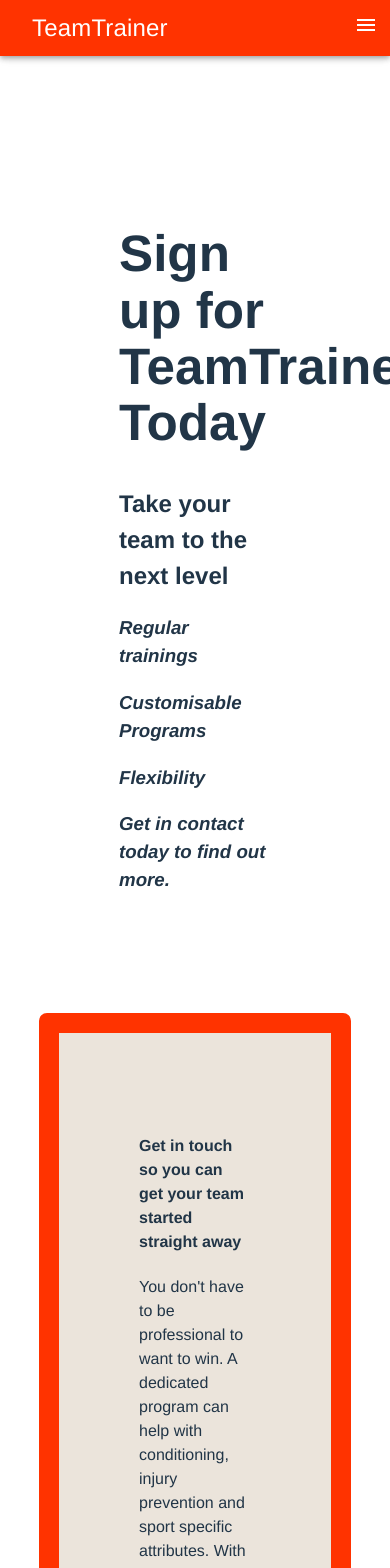
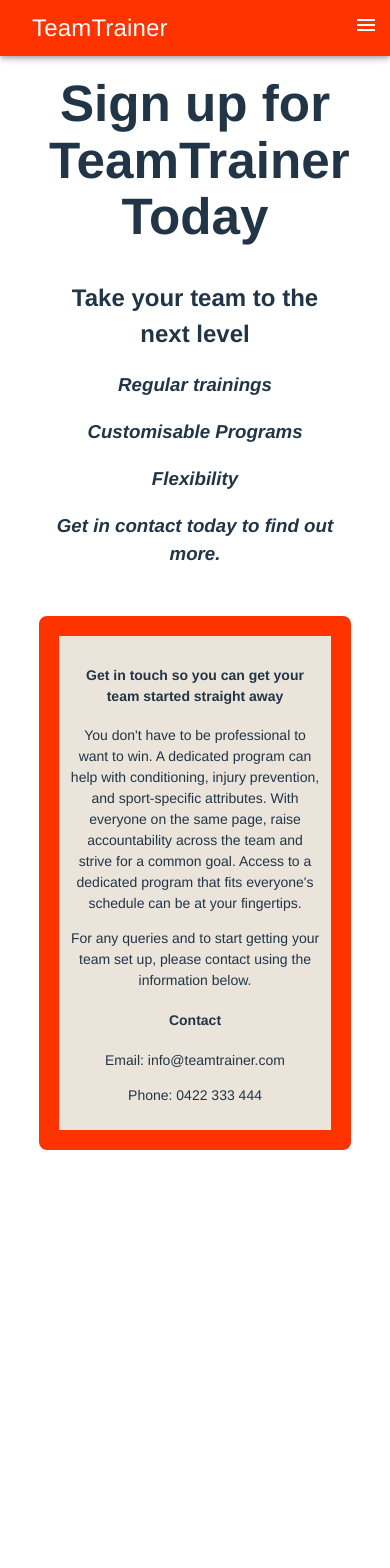
Before and after one commit to Benjfrench/capstoneApp, a React (Vite) app: page / in a window 390 px wide. Shown: the top 1568 px of the page. After the commit the page ends 1197 px from the top, so only its background shows below. Built offline with nearby package versions, Linux system fonts and the light colour scheme.

Commit message:
responsive css fix

```diff
--- a/src/App.css
+++ b/src/App.css
@@ -63,8 +63,23 @@
   }
 
   .welcomePageContent {
-    margin-top: 7rem;
+    margin-top: 5rem;
     margin-bottom: 0;
+  }
+}
+
+@media (max-width: 600px) {
+  .welcomePageContent {
+    text-align: center; /* Center the text */
+    padding: 10px;     /* Add padding */
+    margin-top: 2rem;
+  }
+
+  .additionalContent {
+    text-align: center; /* Center the text */
+    padding: 10px;     /* Add padding */
+    font-size: 14px;   /* Smaller font size for better readability */
+
   }
 }
 
--- a/src/containers/WelcomePage.jsx
+++ b/src/containers/WelcomePage.jsx
@@ -1,4 +1,4 @@
-import React from "react";
+import React, { useState, useEffect } from "react";
 import { NavLink } from "react-router-dom";
 import { useUserContext } from "../context/UserContext";
 import { Login } from "../components/login";
@@ -6,6 +6,19 @@
 import { About } from "../components/About";
 
 export const WelcomePage = () => {
+  const [windowWidth, setWindowWidth] = useState(window.innerWidth);
+
+  useEffect(() => {
+    const handleResize = () => {
+      setWindowWidth(window.innerWidth);
+    };
+
+    window.addEventListener("resize", handleResize);
+    return () => window.removeEventListener("resize", handleResize);
+  }, []);
+
+  const isMobile = windowWidth < 600;
+
   return (
     <div className="WelcomePage">
       <div className="welcomePageContent">
@@ -19,13 +32,22 @@
       </div>
       <div className="additionalContent">
         <h4>Get in touch so you can get your team started straight away</h4>
-        <p>You don't have to be professional to want to win. A dedicated program can help with conditioning, injury prevention and sport specific attributes. With everyone on the same page, raise accountability across the team and strive for a common goal. Access to a dedicated program that fits everyone's schedule can be at your fingertips.</p>
+        <p>
+          You don't have to be professional to want to win. A dedicated program can help with conditioning, injury prevention, and sport-specific attributes. With everyone on the same page, raise accountability across the team and strive for a common goal. Access to a dedicated program that fits everyone's schedule can be at your fingertips.
+        </p>
         <p>For any queries and to start getting your team set up, please contact using the information below.</p>
         <h4>Contact</h4>
-        <ul>
-          <li>Email: info@teamtrainer.com</li>
-          <li>Phone: 0422 333 444</li>
-        </ul>
+        {isMobile ? (
+          <>
+            <p>Email: info@teamtrainer.com</p>
+            <p>Phone: 0422 333 444</p>
+          </>
+        ) : (
+          <ul>
+            <li>Email: info@teamtrainer.com</li>
+            <li>Phone: 0422 333 444</li>
+          </ul>
+        )}
       </div>
     </div>
   );
```
